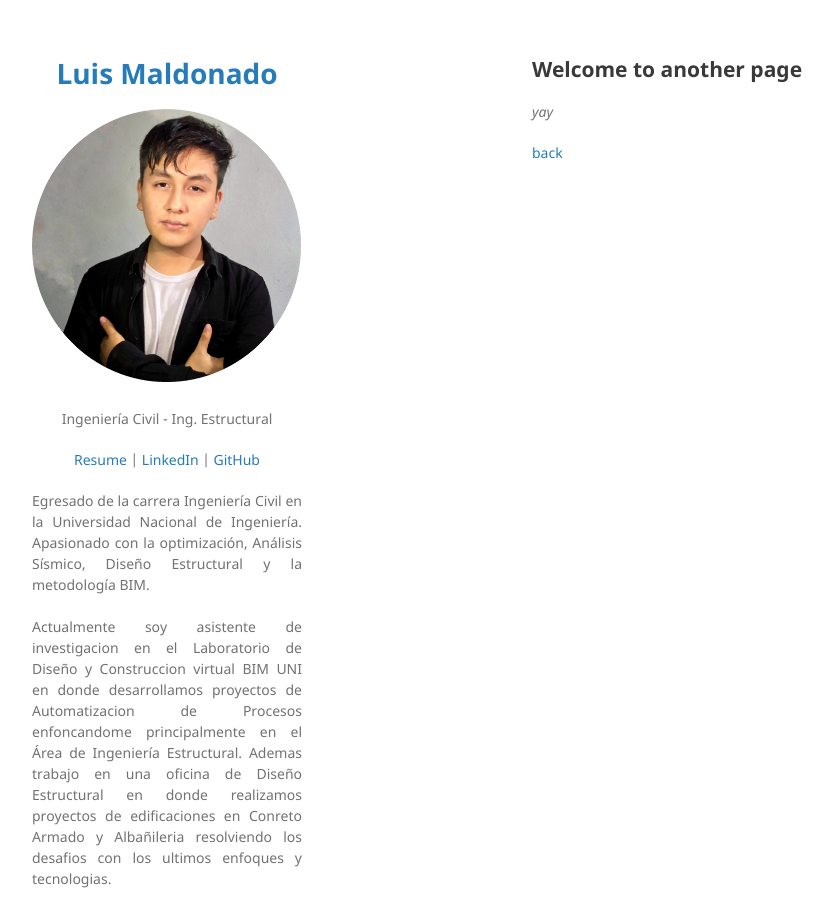
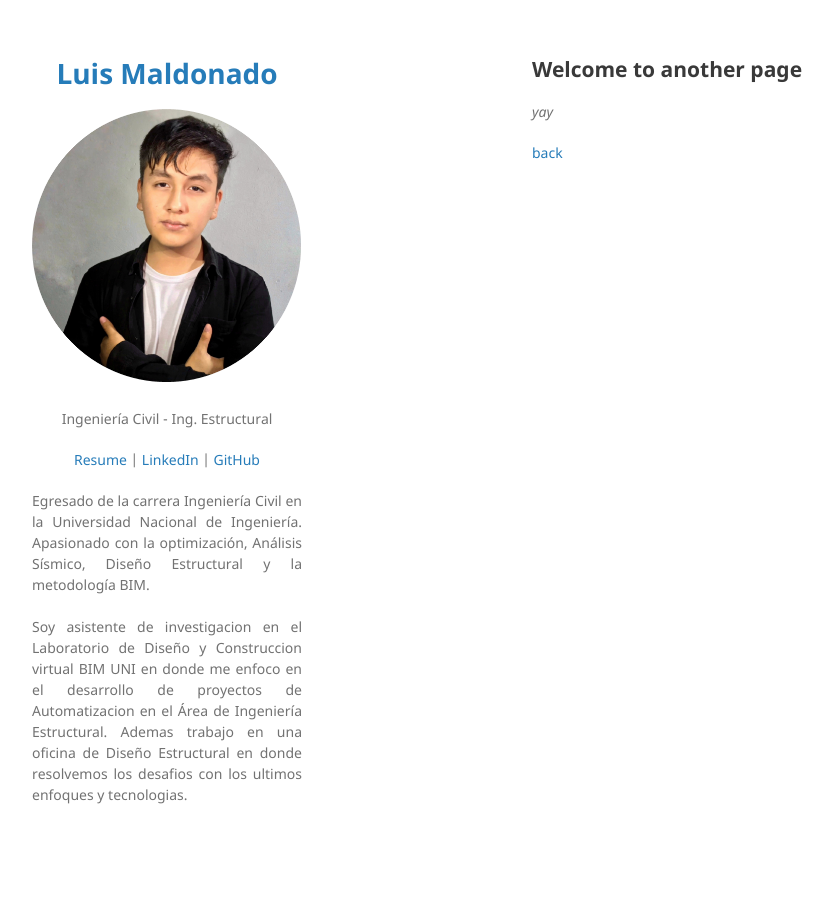
Before and after one commit to LuisMaldonado-py/LuisMaldonado-py.github.io, a Jekyll site: the page built from another-page.md, in a window 1280 px wide. Shown: the whole page, without its empty margins (108-941 px from the left). Built offline with Jekyll 4.4.1, drawn with Linux system fonts in a browser that asks for light colours; our own code applies the rules of GitHub Pages for plain Markdown files.

Commit message:
Update _config.yml

```diff
--- a/_config.yml
+++ b/_config.yml
@@ -12,7 +12,7 @@ description: <p align="center">Ingeniería Civil - Ing. Estructural</p>
   <p align="justify">
   Egresado de la carrera Ingeniería Civil en la Universidad Nacional de Ingeniería. Apasionado con la optimización, Análisis Sísmico, Diseño Estructural y la metodología BIM.
   <br><br>
-  Actualmente soy asistente de investigacion en el Laboratorio de Diseño y Construccion virtual BIM UNI en donde desarrollamos proyectos de Automatizacion de Procesos enfoncandome principalmente en el Área de Ingeniería Estructural. Ademas trabajo en una oficina de Diseño Estructural en donde realizamos proyectos de edificaciones en Conreto Armado y Albañileria resolviendo los desafios con los ultimos enfoques y tecnologias.
+  Soy asistente de investigacion en el Laboratorio de Diseño y Construccion virtual BIM UNI en donde me enfoco en el desarrollo de proyectos de Automatizacion en el Área de Ingeniería Estructural. Ademas trabajo en una oficina de Diseño Estructural en donde resolvemos los desafios con los ultimos enfoques y tecnologias.
   <br><br>
   </p>
 
```
